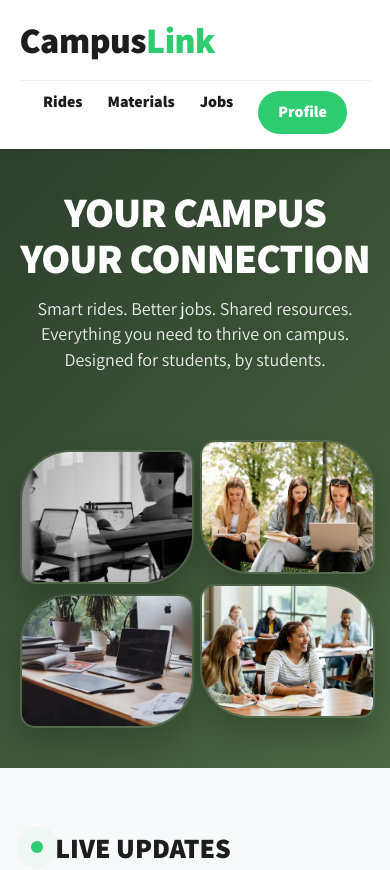
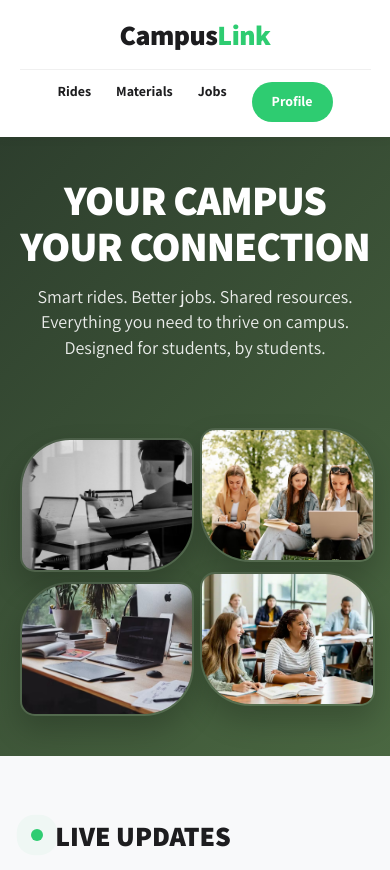
Before and after one commit to hiligruber/Mock-up-CampusLink, a plain HTML site: page index.html in a window 390 px wide. Shown: the top 870 px of the page. Drawn offline with Linux system fonts and the light colour scheme.

Commit message:
Add files via upload

```diff
--- a/index.html
+++ b/index.html
@@ -189,48 +189,59 @@
 
         .btn-mini { color: var(--primary-green); text-decoration: none; }
 
-        /* Mobile Adjustments */
      @media (max-width: 768px) {
-            /* הגדרות ה-Hero שכבר היו לך */
+    /* הגדרות ה-Hero והתמונות */
     .hero { flex-direction: column; text-align: center; padding: 40px 5%; }
     .hero-content h1 { font-size: 42px; letter-spacing: -1px; }
     .hero-image-grid { width: 100%; gap: 10px; margin-top: 20px; }
     .photo-wrapper { height: 130px; }
 
-            /* התיקון לסרגל הניווט בדף הבית */
+    /* התיקון לסרגל הניווט */
     nav {
         padding: 15px 5%;
         display: flex;
-                flex-wrap: wrap; /* מאפשר לניווט לרדת שורה */
-                justify-content: space-between; /* לוגו בצד אחד, פרופיל בצד שני */
-                align-items: center;
+        flex-direction: column; /* מסדר את השורות אחת מתחת לשנייה */
+        align-items: center;    /* ממרכז את הכל */
+        position: relative;     /* מאפשר לכפתור הפרופיל להתייחס ל-nav */
     }
 
+    /* שורה ראשונה: לוגו באמצע ופרופיל בצד */
     .logo {
-                order: 1; /* נשאר ראשון משמאל */
+        font-size: 28px;
+        order: 1;
+        margin: 0 auto; /* מוודא שהלוגו נשאר במרכז */
     }
 
-            /* כפתור הפרופיל הספציפי בדף הבית */
+    /* כפתור הפרופיל נצמד לימין באותה שורה של הלוגו */
     .profile-btn-nav, .profile-btn {
-                order: 2; /* עובר לצד ימין של הלוגו */
-                margin-left: auto;
-                padding: 8px 18px;
-                font-size: 14px;
+        position: absolute;
+        right: 5%;      /* מרחק מהדופן הימנית */
+        top: 18px;      /* גובה שתואם ללוגו */
+        padding: 6px 15px;
+        font-size: 13px;
+        z-index: 10;
     }
 
+    /* שורה שנייה: שאר הקישורים */
     .nav-items {
-                order: 3; /* יורד לשורה חדשה מתחת ללוגו והפרופיל */
-                width: 100%; /* תופס את כל הרוחב כדי לרדת שורה */
         display: flex;
         justify-content: center;
         gap: 15px;
+        width: 100%;
         margin-top: 15px;
-                border-top: 1px solid #f0f0f0; /* קו מפריד עדין */
-                padding-top: 10px;
+        padding-top: 12px;
+        border-top: 1px solid #f0f0f0; /* הקו היפה שאהבת */
     }
 
-            .nav-items a:not(.profile-btn-nav):not(.profile-btn) {
-                display: inline-block; /* מוודא שרואים את שאר הלינקים */
+    /* הסתרת כפתור הפרופיל מתוך רשימת הקישורים (כדי שלא יופיע פעמיים) */
+    .nav-items a.profile-btn-nav,
+    .nav-items a.profile-btn {
+        display: none !important;
+    }
+
+    .nav-items a {
+        font-size: 14px;
+        font-weight: 700;
         margin: 0 5px;
     }
 }
```
Lines whose indentation alone changed are shown as unchanged.
